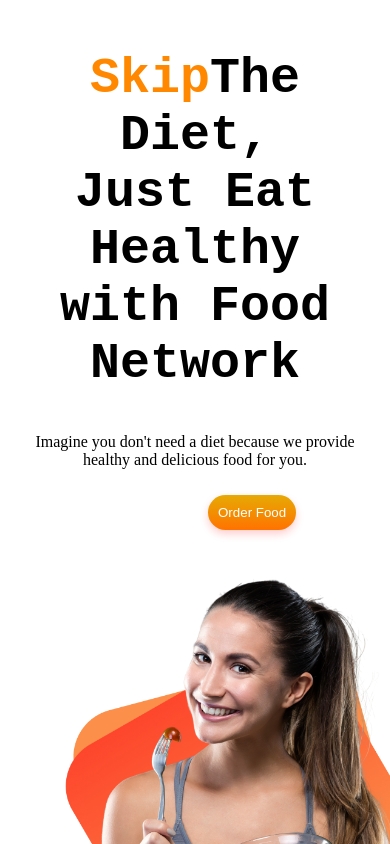
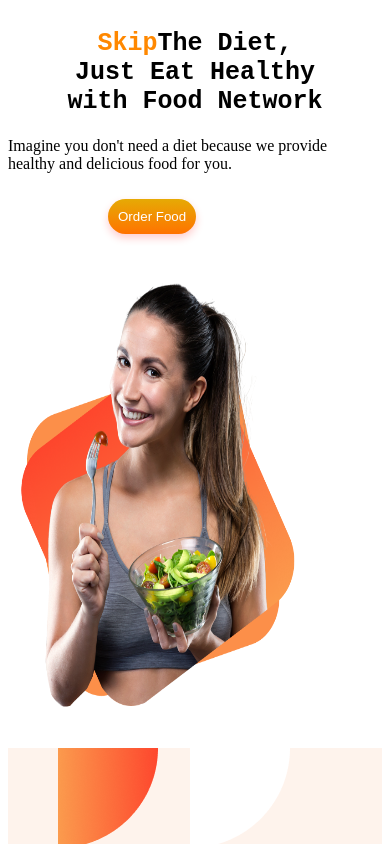
Before and after one commit to jamilRahman/Eat-Healthy-Food, a plain HTML site: page index.html in a window 390 px wide. Shown: the top 844 px of the page. Drawn offline with Linux system fonts and the light colour scheme.

Commit message:
responsive small device

```diff
--- a/index.html
+++ b/index.html
@@ -15,7 +15,7 @@
     <section>
           <div class="sectionfst">
                 <div class="textpad">
-                    <h1 class="fontsize paragrp"><span class="clr">Skip</span>The Diet,<br>Just Eat Healthy <br>with Food Network</h1>
+                    <h1 class="fontsize paragrpp"><span class="clr">Skip</span>The Diet,<br>Just Eat Healthy <br>with Food Network</h1>
                     <p class="paragrp">Imagine you don't need a diet because we provide<br> healthy and delicious food for you.</p>
                     <button class="btn">Order Food</button>
                 </div>
--- a/responsivemobile.css
+++ b/responsivemobile.css
@@ -2,34 +2,37 @@
 
 @media only screen and (max-width: 500px) {
     /* ------------------First Section mobile responsive------------------- */
-    .body{
-        width: 500px;
-    }
+
     .sectionfst{
         flex-direction: column;
         margin-left: 0px;
         margin-bottom: 0px;
     }
 
+    .fontsize{
+        font-size: 25px;
+    }
     .textpad{
 
         padding-top: 0px;
     }
     .heathimg{
-        margin-left: 40px;
+        margin-left: 0px;
         margin-bottom: 20px;
+        width: 300px;
     }
 
      .btn{
         position: relative;
-        margin-left: 200px;
+        margin-left: 100px;
         margin-bottom: 40px;
      }
       .btn:hover{
         background-image: linear-gradient(rgb(144, 230, 5), rgb(255, 0, 0));
       }
-     .paragrp{
+     .paragrpp{
         text-align: center;
+
      }
 
 
```
